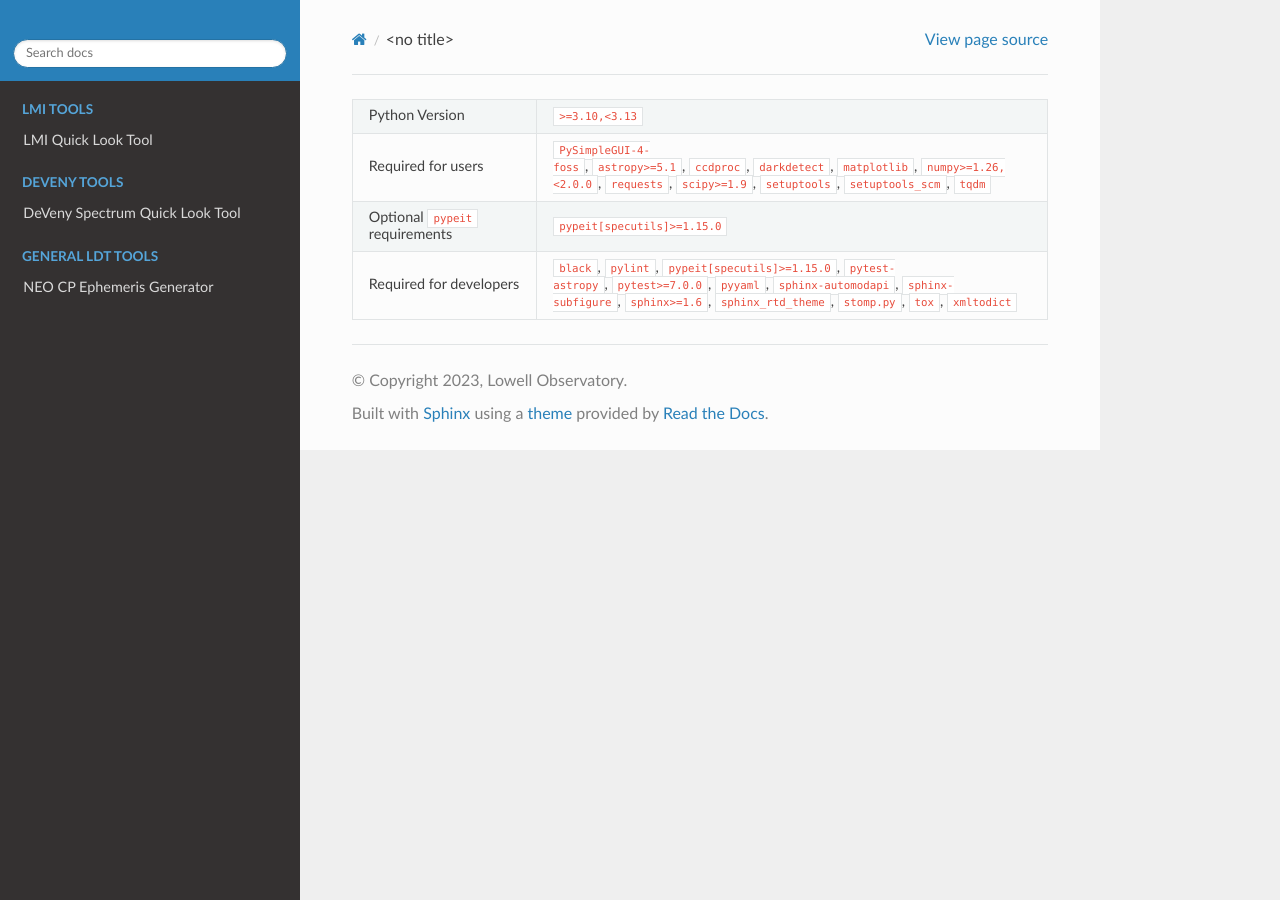
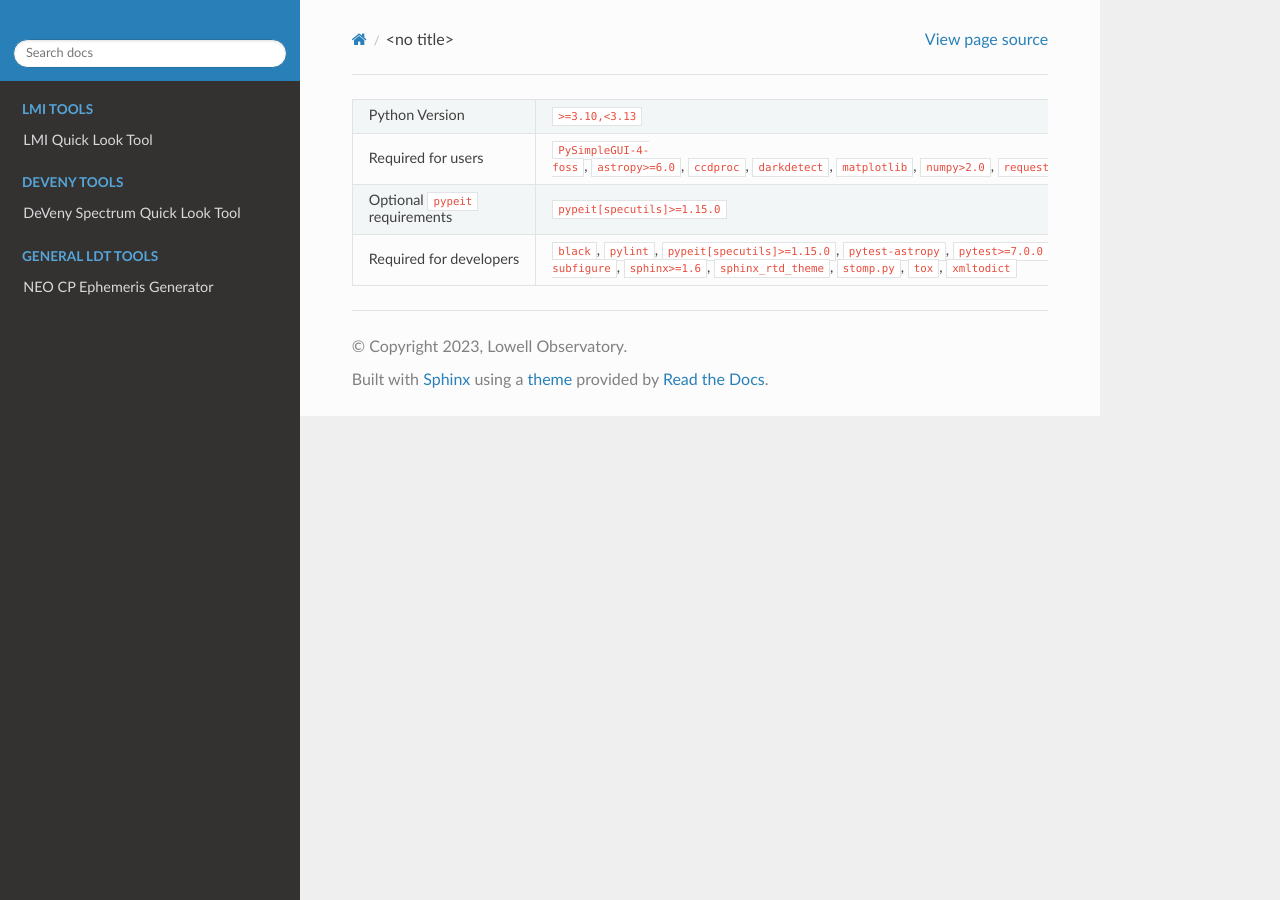
Before and after one commit to LowellObservatory/LDTObserverTools, a Sphinx documentation site: the page built from doc/include/dependencies_table.rst, in a window 1280 px wide. Built offline with Sphinx 7.4.7 and the Read the Docs theme 3.1.0, drawn with Linux system fonts in a browser that asks for light colours; pages that are not in the unit, such as notebooks, are missing from menus.

Commit message:
Allow NumPy 2.0
	modified:   doc/help/deveny_collfocus.rst
	modified:   doc/help/deveny_grangle.rst
	modified:   doc/help/dfocus.rst
	modified:   doc/help/fix_ldt_header.rst
	modified:   doc/help/lmi_etc.rst
	modified:   doc/help/neocp_ephem.rst
	modified:   doc/help/scrub_deveny_pickup.rst
	modified:   doc/include/dependencies_table.rst
	modified:   setup.cfg

```diff
--- a/doc/include/dependencies_table.rst
+++ b/doc/include/dependencies_table.rst
@@ -1,6 +1,6 @@
 ================================  =================================================================================================================================================================================================================================
 Python Version                    ``>=3.10,<3.13``
-Required for users                ``PySimpleGUI-4-foss``, ``astropy>=5.1``, ``ccdproc``, ``darkdetect``, ``matplotlib``, ``numpy>=1.26,<2.0.0``, ``requests``, ``scipy>=1.9``, ``setuptools``, ``setuptools_scm``, ``tqdm``
+Required for users                ``PySimpleGUI-4-foss``, ``astropy>=6.0``, ``ccdproc``, ``darkdetect``, ``matplotlib``, ``numpy>2.0``, ``requests``, ``scipy``, ``setuptools``, ``setuptools_scm``, ``tqdm``
 Optional ``pypeit`` requirements  ``pypeit[specutils]>=1.15.0``
 Required for developers           ``black``, ``pylint``, ``pypeit[specutils]>=1.15.0``, ``pytest-astropy``, ``pytest>=7.0.0``, ``pyyaml``, ``sphinx-automodapi``, ``sphinx-subfigure``, ``sphinx>=1.6``, ``sphinx_rtd_theme``, ``stomp.py``, ``tox``, ``xmltodict``
 ================================  =================================================================================================================================================================================================================================
--- a/setup.cfg
+++ b/setup.cfg
@@ -40,7 +40,7 @@
     darkdetect
     ccdproc
     matplotlib
-    numpy>=1.24,<2.0
+    numpy>2.0
     scipy
     PySimpleGUI-4-foss
     requests
```
